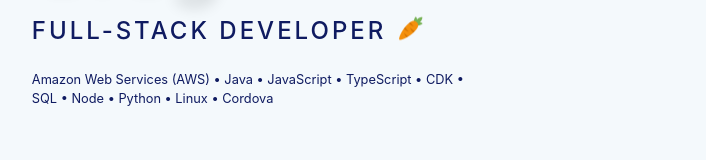
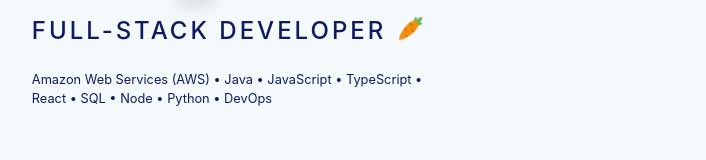
Before and after one commit to Greg12Thomson/personalWebsite, a React (Create React App) app: page / in a window 1280 px wide. Shown: the part 354-514 px from the top of the page, without its empty margins (63-769 px from the left). Built offline with nearby package versions, Linux system fonts and the light colour scheme.

Commit message:
Fix heading and about me

```diff
--- a/src/components/AbountMe.tsx
+++ b/src/components/AbountMe.tsx
@@ -31,8 +31,9 @@
                             a full-stack engineer I have experience working closely with senior product
                             managers, senior UX designers, principal engineers and managers.<br /><br />
 
-                            I am currently taking a break from work with my wife to travel around Europe
-                            in our van, Judi! 🚐<br /><br />
+                            I have recently taken time off work to travel with my wife around Europe in our
+                            van, Judi! 🚐 I am now actively looking for a full-stack software engineering role
+                            with real customer. <br /><br />
                         </p>
                     </Col>
                     <Col md={4} sm={12}>
--- a/src/components/Hero.tsx
+++ b/src/components/Hero.tsx
@@ -33,7 +33,7 @@
               Greg
             </h1>
             <span className="sub-heading"><h4>Full-Stack Developer</h4><Image src={Carrot} className="carrot" /></span>
-            <p>Amazon Web Services (AWS) • Java • JavaScript • TypeScript • CDK • SQL • Node • Python • Linux • Cordova</p>
+            <p>Amazon Web Services (AWS) • Java • JavaScript • TypeScript • React • SQL • Node • Python • DevOps </p>
           </Col>
         </Row>
         <Row>
```
